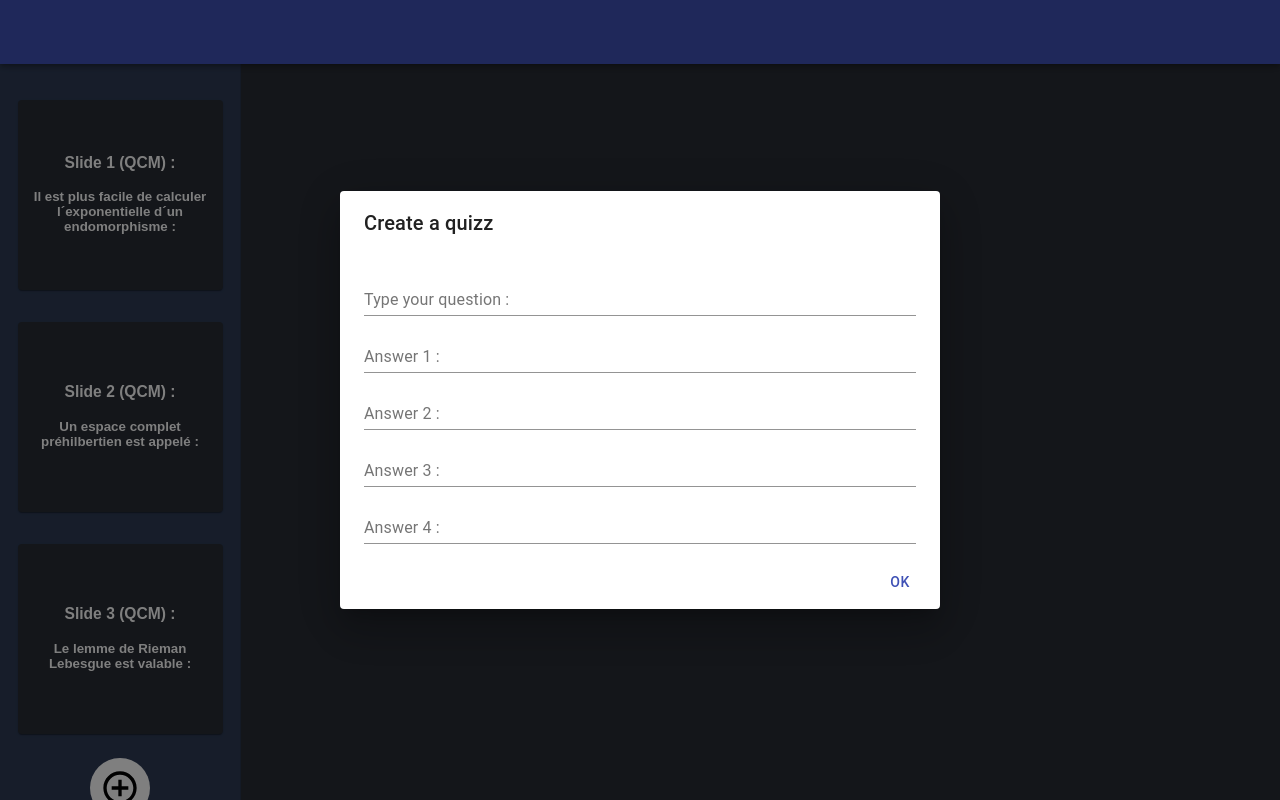
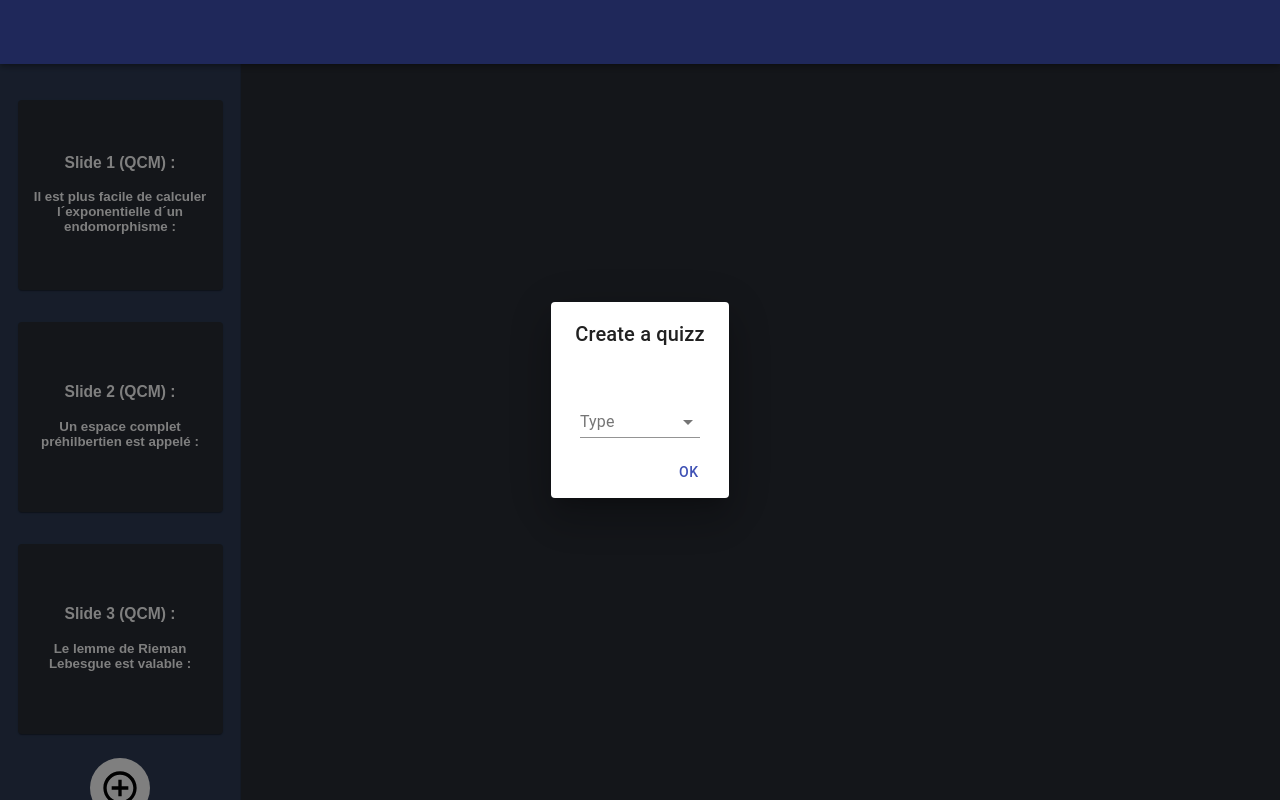
Before and after one commit to Metasilveur/Smart-quizz, a React (Create React App) app: page / in a window 1280 px wide. Both pictures are taken after a click on the button 120 px from the left and 788 px from the top of the page. Built offline with nearby package versions, Linux system fonts and the light colour scheme.

Commit message:
Add animation (Slide/Fade) on dialog form

```diff
--- a/src/App.js
+++ b/src/App.js
@@ -33,6 +33,8 @@ import InputLabel from '@material-ui/core/InputLabel';
 import MenuItem from '@material-ui/core/MenuItem';
 import FormControl from '@material-ui/core/FormControl';
 import Select from '@material-ui/core/Select';
+import Slide from '@material-ui/core/Slide';
+import Fade from '@material-ui/core/Fade';
 
 const useStyles = makeStyles(theme => ({
     card: {
@@ -108,6 +110,7 @@ const useStyles = makeStyles(theme => ({
     "&:hover": {
 
         transform: "scale(1.1)",
+        //transform: "rotate(180deg)",
       }
 
   },
@@ -129,10 +132,27 @@ const useStyles = makeStyles(theme => ({
         background: 'linear-gradient(45deg, #FE2553FF 30%, #FF610DFF 90%)',
       }
   },
+  form: {
+    display: 'flex',
+    flexDirection: 'column',
+    margin: 'auto',
+    width: 'fit-content',
+  },
+  formControl: {
+    marginTop: theme.spacing(2),
+    minWidth: 120,
+  },
+  formControlLabel: {
+    marginTop: theme.spacing(1),
+  },
 }));
 
 
 // Ah ouais
+
+const Transition = React.forwardRef(function Transition(props, ref) {
+  return <Slide direction="up" ref={ref} {...props} />;
+});
 
 var data = [
 
@@ -267,6 +287,104 @@ function App() {
     data.push(obj);
   }
 
+  function renderType() {
+
+    if(type == "QCM"){
+      return(
+
+        <div>
+
+                <TextField
+                  margin="dense"
+                  id="question"
+                  name="question"
+                  label="Type your question :"
+                  value={form.question}
+                  onChange={updateField}
+                  fullWidth
+                />
+
+                <TextField
+
+                  margin="dense"
+                  id="rep1"
+                  name="rep1"
+                  label="Answer 1 :"
+                  value={form.rep1}
+                  onChange={updateField}
+                  fullWidth
+                />
+
+                <TextField
+
+                  margin="dense"
+                  id="rep2"
+                  name="rep2"
+                  label="Answer 2 :"
+                  value={form.rep2}
+                  onChange={updateField}
+                  fullWidth
+                />
+
+                <TextField
+
+                  margin="dense"
+                  id="rep3"
+                  name="rep3"
+                  label="Answer 3 :"
+                  value={form.rep3}
+                  onChange={updateField}
+                  fullWidth
+                />
+
+                <TextField
+                  margin="dense"
+                  id="rep4"
+                  name="rep4"
+                  label="Answer 4 :"
+                  value={form.rep4}
+                  onChange={updateField}
+                  fullWidth
+                />
+          </div>
+        );
+    }
+    else if(type == "Vrai/Faux"){
+      return(
+        <div>
+
+                <TextField
+                  margin="dense"
+                  id="question"
+                  name="question"
+                  label="Type your question :"
+                  value={form.question}
+                  onChange={updateField}
+                  fullWidth
+                />
+
+          </div>
+        );
+    }
+    else if(type == "Question ouverte"){
+      return(
+        <div>
+
+                <TextField
+                  margin="dense"
+                  id="question"
+                  name="question"
+                  label="Type your question :"
+                  value={form.question}
+                  onChange={updateField}
+                  fullWidth
+                />
+
+          </div>
+        );
+    }
+
+  }
 
   return (
 
@@ -341,68 +459,35 @@ function App() {
             </IconButton>
             </Avatar>
 
-            <Dialog open={open} onClose={handleClose} aria-labelledby="form-dialog-title">
+            <Dialog TransitionComponent={Transition} open={open} onClose={handleClose} aria-labelledby="form-dialog-title">
               <DialogTitle id="form-dialog-title">Create a quizz</DialogTitle>
               <DialogContent>
 
 
+              <form className={classes.form} noValidate>
+                <FormControl className={classes.formControl}>
+                  <InputLabel htmlFor="type">Type</InputLabel>
+                  <Select
 
+                    value={type}
+                    onChange={handleTypeChange}
+                    inputProps={{
+                      name: 'type',
+                      id: 'type',
+                    }}
+                  >
+                    <MenuItem value="QCM">QCM</MenuItem>
+                    <MenuItem value="Vrai/Faux">Vrai/Faux</MenuItem>
+                    <MenuItem value="Question ouverte">Question ouverte</MenuItem>
+                  </Select>
+                </FormControl>
+              </form>
 
+              <div>
 
-                <TextField
-                  margin="dense"
-                  id="question"
-                  name="question"
-                  label="Type your question :"
-                  value={form.question}
-                  onChange={updateField}
-                  fullWidth
-                />
+              {renderType()}
 
-                <TextField
-
-                  margin="dense"
-                  id="rep1"
-                  name="rep1"
-                  label="Answer 1 :"
-                  value={form.rep1}
-                  onChange={updateField}
-                  fullWidth
-                />
-
-                <TextField
-
-                  margin="dense"
-                  id="rep2"
-                  name="rep2"
-                  label="Answer 2 :"
-                  value={form.rep2}
-                  onChange={updateField}
-                  fullWidth
-                />
-
-                <TextField
-
-                  margin="dense"
-                  id="rep3"
-                  name="rep3"
-                  label="Answer 3 :"
-                  value={form.rep3}
-                  onChange={updateField}
-                  fullWidth
-                />
-
-                <TextField
-                  margin="dense"
-                  id="rep4"
-                  name="rep4"
-                  label="Answer 4 :"
-                  value={form.rep4}
-                  onChange={updateField}
-                  fullWidth
-                />
-
-
+              </div>
 
               </DialogContent>
 
@@ -413,6 +498,7 @@ function App() {
               </DialogActions>
 
             </Dialog>
+
 
           </Grid>
 
```
